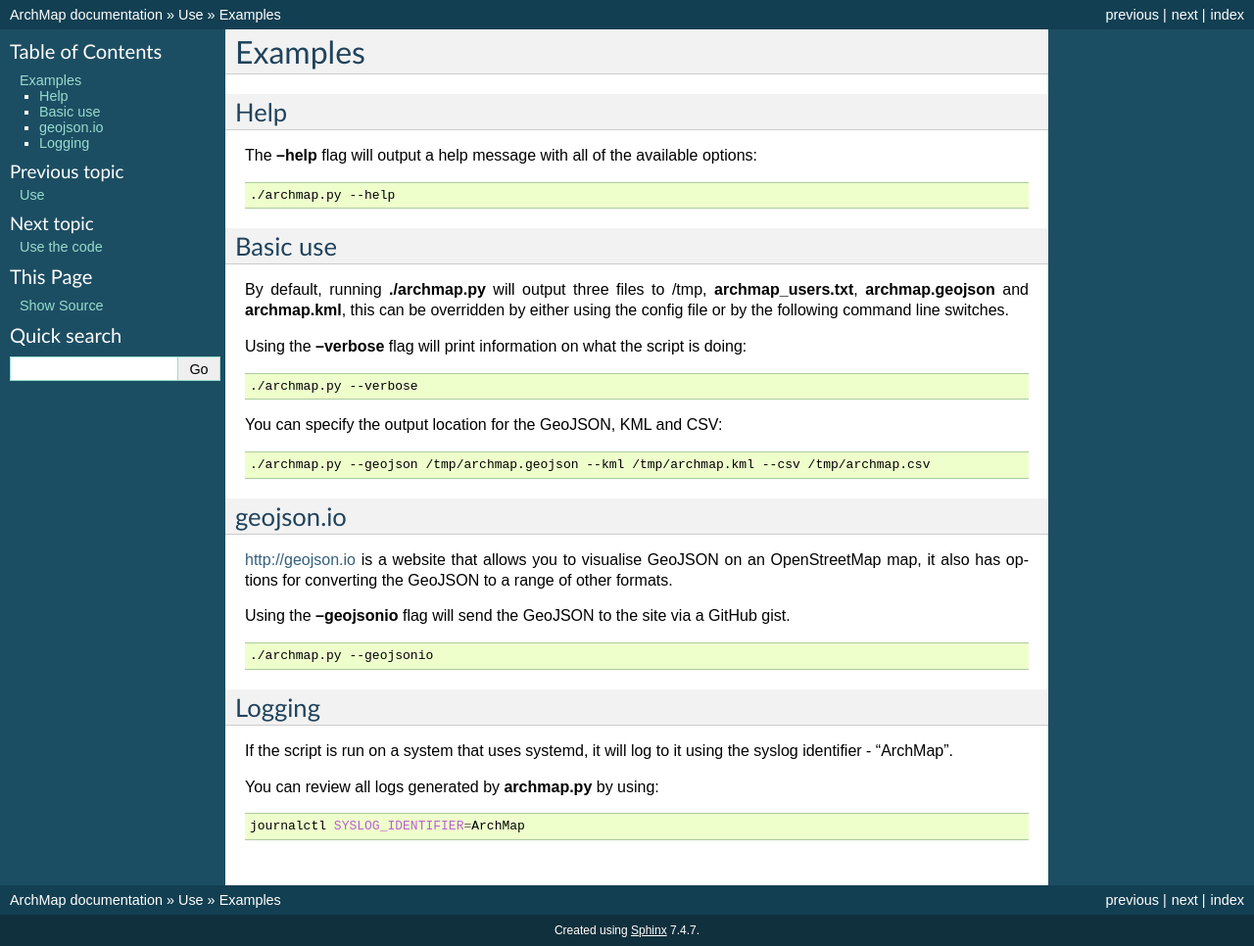
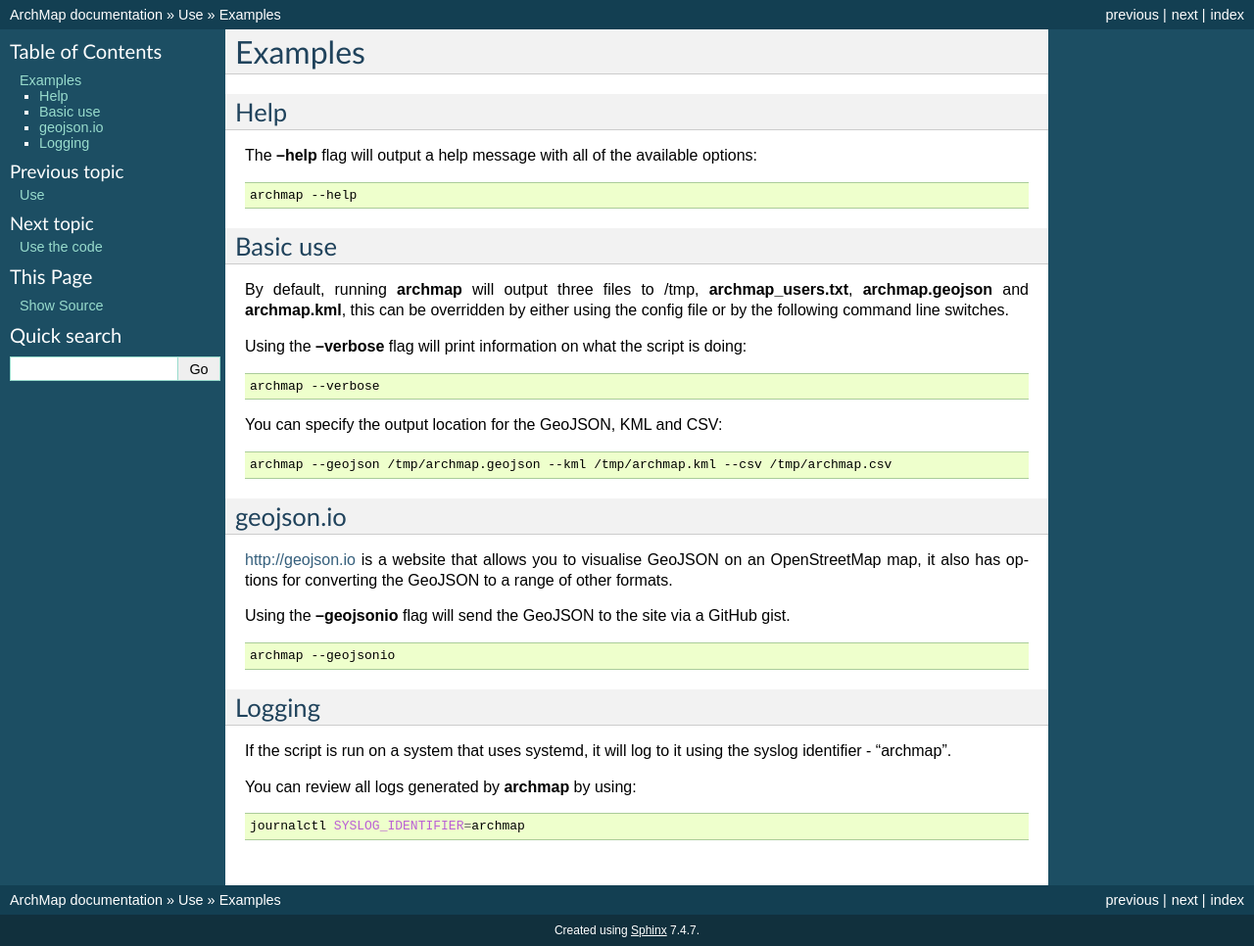
Before and after one commit to guyfawcus/ArchMap, a Sphinx documentation site: the page built from docs/usage/basic_usage.rst, in a window 1280 px wide. Shown: the whole page at 98% size. Built offline with Sphinx 7.4.7, drawn with Linux system fonts in a browser that asks for light colours.

```diff
--- a/archmap.py
+++ b/archmap.py
@@ -52,7 +52,7 @@ def message(message, verbosity, systemd=systemd):
     if verbosity >= 1:
         print("==> " + message)
     if systemd is not False:
-        journal.send(message + ".", SYSLOG_IDENTIFIER="ArchMap")
+        journal.send(message + ".", SYSLOG_IDENTIFIER="archmap")
 
 
 def get_users(output_file, verbosity):
--- a/docs/installation/index.rst
+++ b/docs/installation/index.rst
@@ -30,7 +30,7 @@ Packaging is currently being worked on...
 Manual git install
 ^^^^^^^^^^^^^^^^^^
 
-This will make a directory ``ArchMap/`` with a link to ``archmap.py`` in it.
+This will make a directory ``ArchMap/`` with a link to ``archmap`` in it.
 It uses *git* and *pip* to resolve the dependencies.
 
 Download :download:`this script <basic-manual-git-install.sh>`:
--- a/docs/usage/basic_usage.rst
+++ b/docs/usage/basic_usage.rst
@@ -7,25 +7,25 @@ The **--help** flag will output a help message with all of the available options
 
 .. code-block:: bash
 
-   ./archmap.py --help
+   archmap --help
 
 
 Basic use
 ---------
-By default, running **./archmap.py** will output three files to /tmp, **archmap_users.txt**, **archmap.geojson** and **archmap.kml**,
+By default, running **archmap** will output three files to /tmp, **archmap_users.txt**, **archmap.geojson** and **archmap.kml**,
 this can be overridden by either using the config file or by the following command line switches.
 
 Using the **--verbose** flag will print information on what the script is doing:
 
 .. code-block:: bash
 
-   ./archmap.py --verbose
+   archmap --verbose
 
 You can specify the output location for the GeoJSON, KML and CSV:
 
 .. code-block:: bash
 
-   ./archmap.py --geojson /tmp/archmap.geojson --kml /tmp/archmap.kml --csv /tmp/archmap.csv
+   archmap --geojson /tmp/archmap.geojson --kml /tmp/archmap.kml --csv /tmp/archmap.csv
 
 
 geojson.io
@@ -37,15 +37,15 @@ Using the **--geojsonio** flag will send the GeoJSON to the site via a GitHub gi
 
 .. code-block:: bash
 
-   ./archmap.py --geojsonio
+   archmap --geojsonio
 
 
 Logging
 -------
-If the script is run on a system that uses systemd, it will log to it using the syslog identifier - "ArchMap".
+If the script is run on a system that uses systemd, it will log to it using the syslog identifier - "archmap".
 
-You can review all logs generated by **archmap.py** by using:
+You can review all logs generated by **archmap** by using:
 
 .. code-block:: bash
 
-   journalctl SYSLOG_IDENTIFIER=ArchMap
+   journalctl SYSLOG_IDENTIFIER=archmap
--- a/setup.py
+++ b/setup.py
@@ -1,7 +1,7 @@
 from setuptools import setup
 
 setup(
-    name="ArchMap",
+    name="archmap",
     version="0.2",
     description="ArchMap GeoJSON/KML generator",
     url="https://github.com/maelstrom59/ArchMap",
```
Also changed, not shown: README.rst (+4 -4 lines), systemd/README.md, 3 other files.
